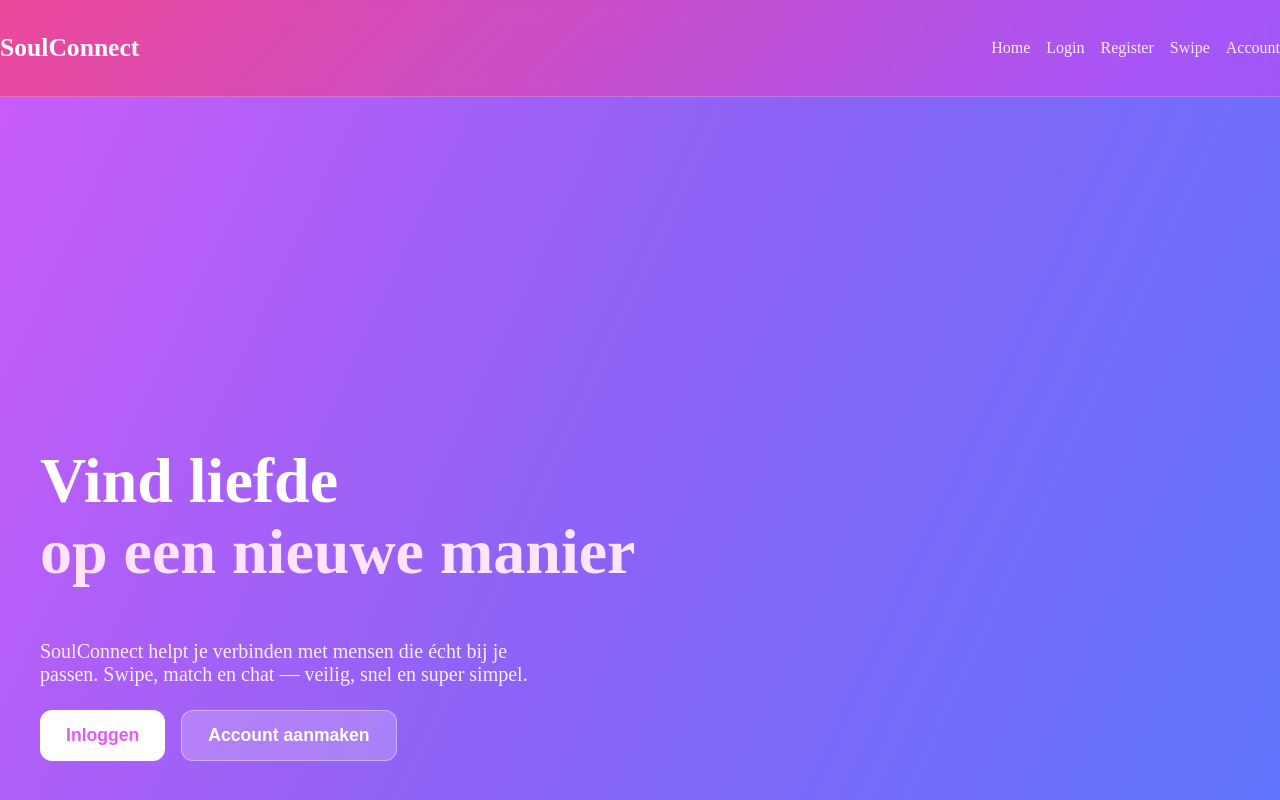
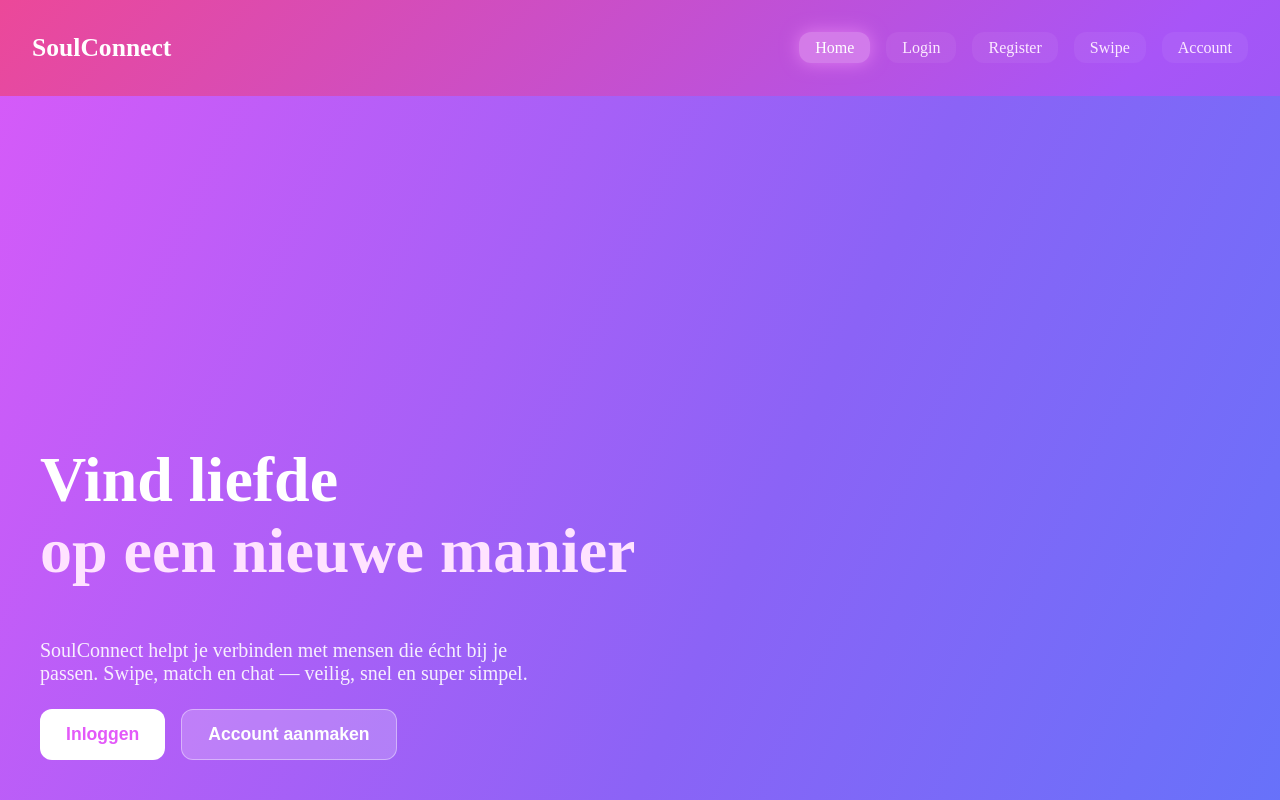
Before and after one commit to taaigo/soulconnect_vue, a Vue app: page / in a window 1280 px wide. Shown: the top 800 px of the page. Built offline with nearby package versions, Linux system fonts and the light colour scheme; the HTML template or start-up script is replaced by a standard one.

Commit message:
Navbar styling

```diff
--- a/src/components/header.vue
+++ b/src/components/header.vue
@@ -1,5 +1,5 @@
 <template>
-  <header class="header">
+  <header class="header" :class="{ sticky: isSticky }">
     <div class="header-inner">
       <h1 class="logo">SoulConnect</h1>
       <nav class="nav">
@@ -14,14 +14,34 @@
 </template>
 
 <script setup lang="ts">
+import { ref, onMounted, onUnmounted } from "vue";
+
+const isSticky = ref(false);
+
+const handleScroll = () => {
+  isSticky.value = window.scrollY > 10;
+};
+
+onMounted(() => window.addEventListener("scroll", handleScroll));
+onUnmounted(() => window.removeEventListener("scroll", handleScroll));
 </script>
 
 <style scoped>
 .header {
+  width: 100%;
   padding: 1rem 0;
   background: transparent;
-  border-bottom: 1px solid rgba(255,255,255,0.2);
-  backdrop-filter: blur(10px);
+  transition: 0.3s ease;
+  position: relative; /* Niet sticky in het begin */
+}
+
+.header.sticky {
+  position: sticky;
+  top: 0;
+  z-index: 50;
+  background: rgba(0, 0, 0, 0.4);
+  backdrop-filter: blur(12px);
+  border-bottom: 1px solid rgba(255, 255, 255, 0.15);
 }
 
 .header-inner {
@@ -34,17 +54,36 @@
   font-size: 1.6rem;
   font-weight: 800;
   color: white;
+  margin-left: 32px;
+}
+
+.nav {
+  margin-right: 32px;
 }
 
 .nav-link {
   margin-left: 1rem;
+  padding: 0.45rem 1rem;
   text-decoration: none;
   color: #fceaff;
-  transition: 0.25s;
+  font-weight: 500;
+
+  border-radius: 12px;
+  transition: 0.25s ease;
+  background: rgba(255, 255, 255, 0.05);
 }
 
 .nav-link:hover {
-  color: #ffd6f5;
-  transform: translateY(-1px);
+  background: rgba(255, 200, 255, 0.25);
+  color: white;
+  box-shadow: 0 0 12px rgba(255, 180, 255, 0.45);
+  transform: translateY(-2px);
+}
+
+/* Active route (bijv. je zit op /login) */
+.nav-link.router-link-active {
+  background: rgba(255, 200, 255, 0.35);
+  color: white;
+  box-shadow: 0 0 18px rgba(255, 160, 255, 0.55);
 }
 </style>
```
